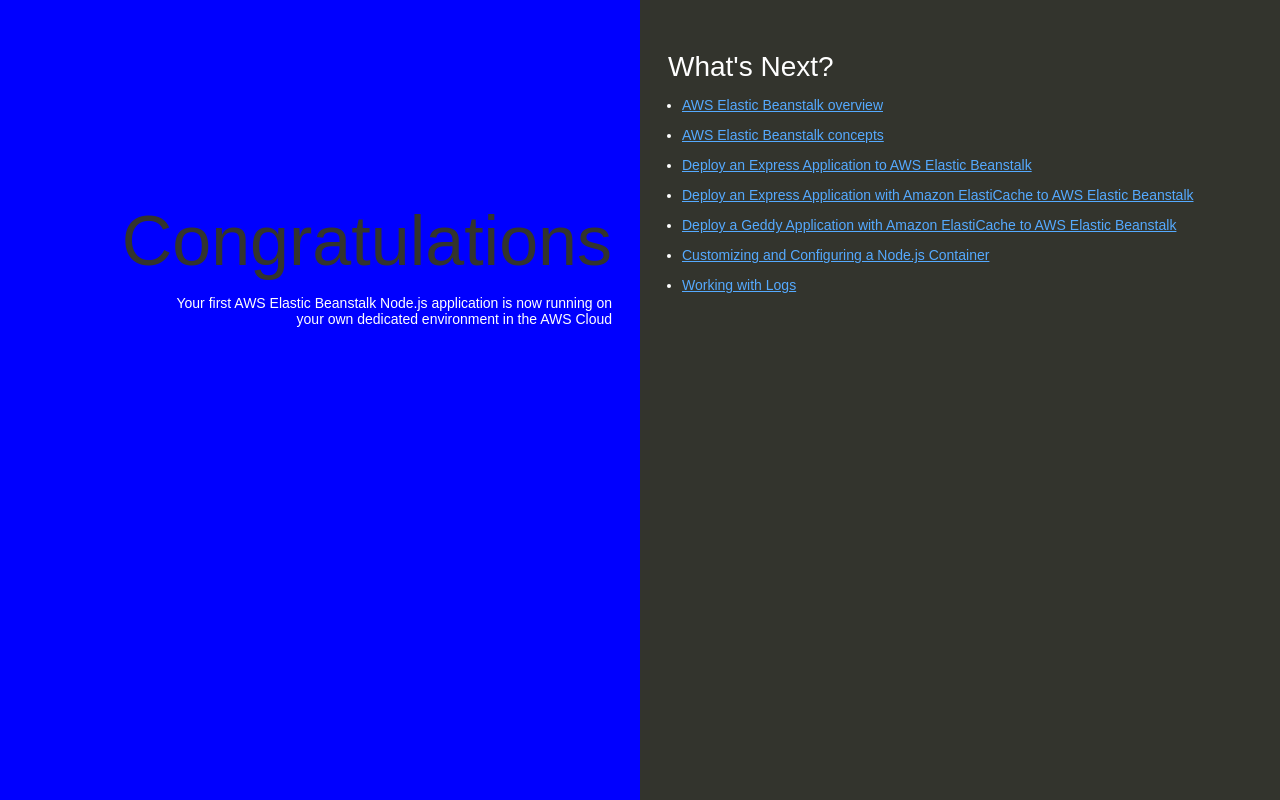
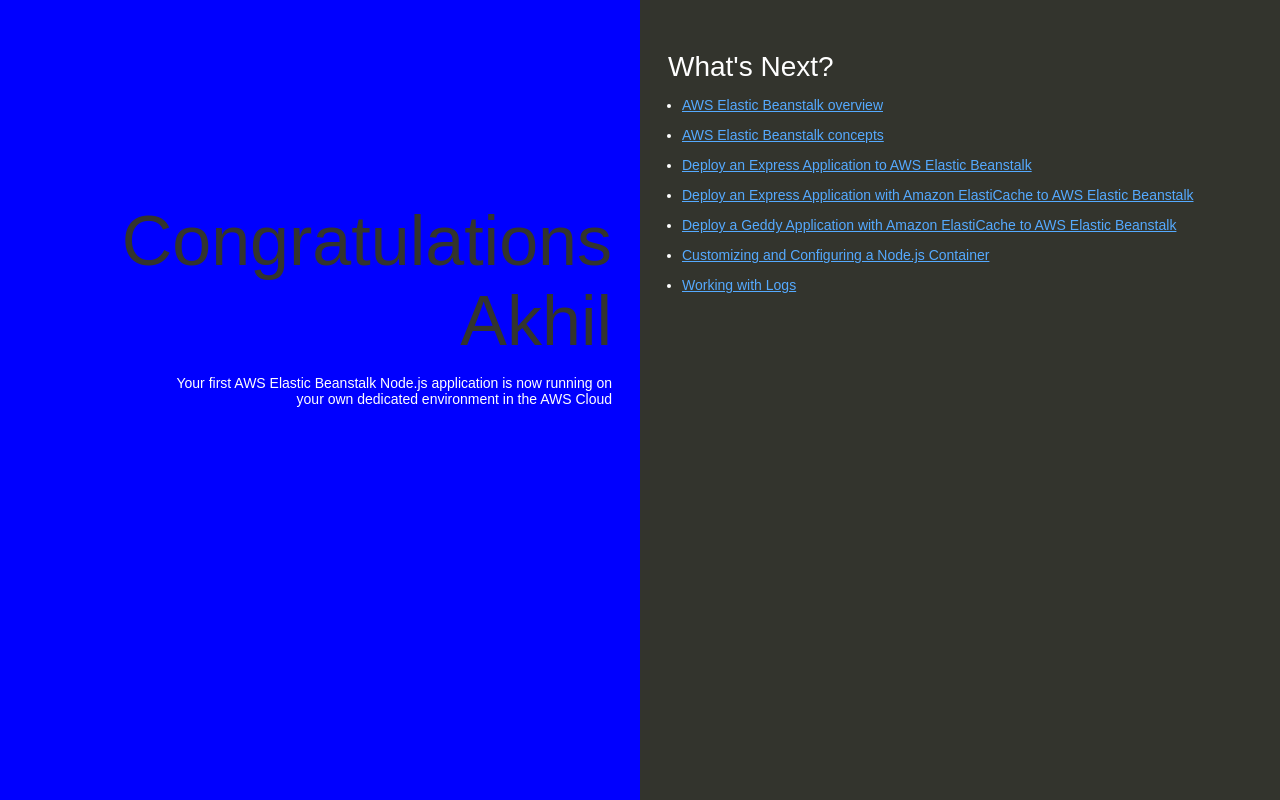
Before and after one commit to akhil2274/aws-codepipeline, a website: page index.html in a window 1280 px wide. Drawn offline with Linux system fonts and the light colour scheme.

Commit message:
Update index.html

```diff
--- a/index.html
+++ b/index.html
@@ -74,7 +74,7 @@
   </head>
   <body>
     <div class="textColumn">
-      <h1>Congratulations</h1>
+      <h1>Congratulations Akhil</h1>
       <p>Your first AWS Elastic Beanstalk Node.js application is now running on your own dedicated environment in the AWS Cloud</p>
     </div>
     <div class="linksColumn">
```
